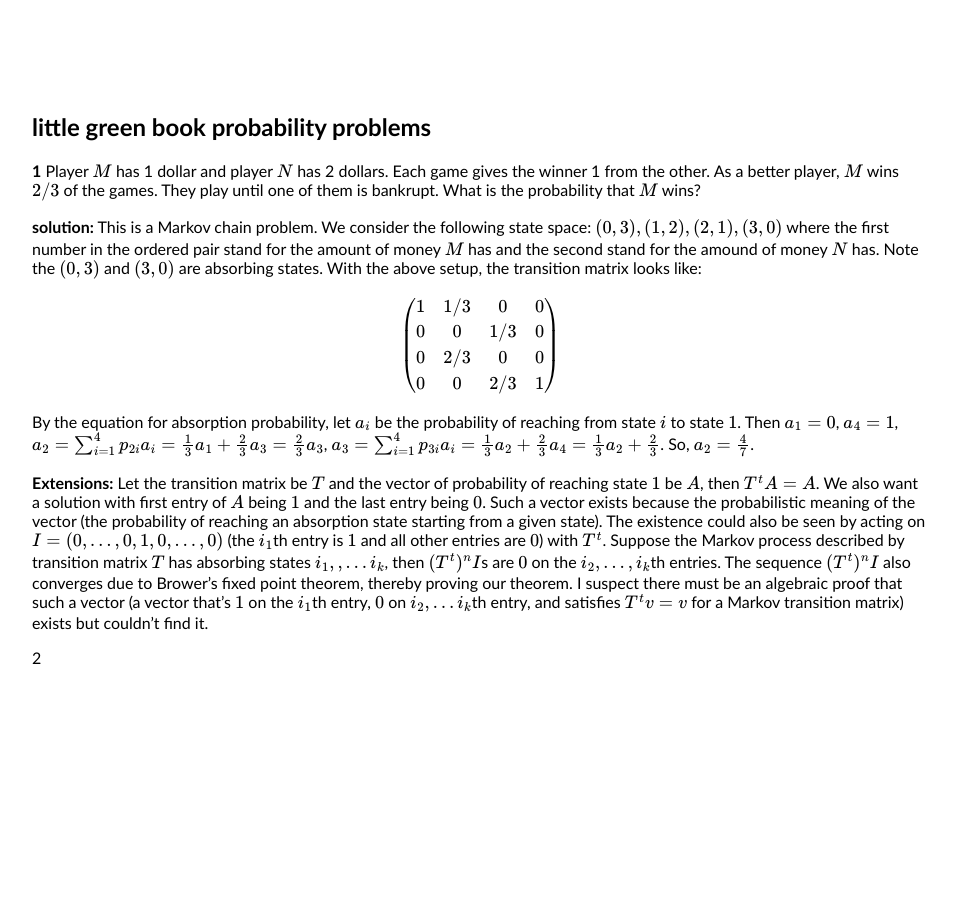
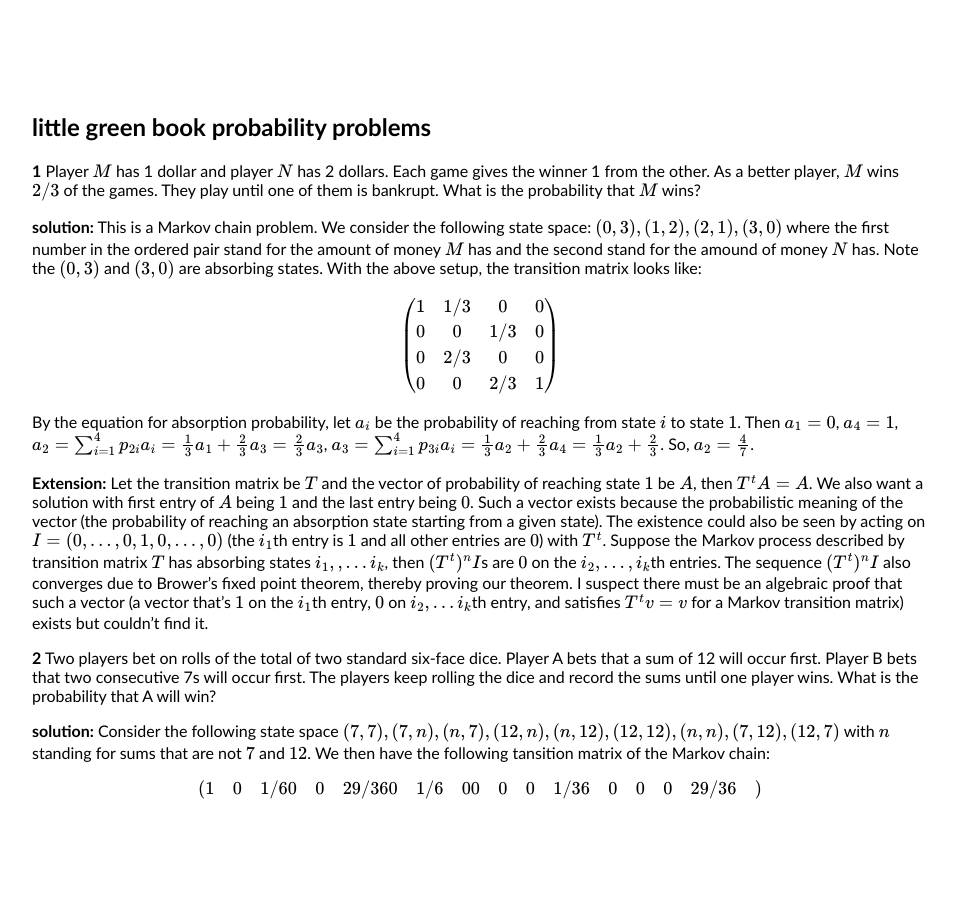
Before and after one commit to henryzhang11/questions-I-have, a Jekyll site: the page built from _posts/2023-08-20-little-green-book-probability-problems.md, in a window 1280 px wide. Shown: the whole page, without its empty margins (160-1116 px from the left). Built offline with Jekyll 4.4.1, drawn with Linux system fonts in a browser that asks for light colours; formulas are drawn with MathJax 3.

Commit message:
Update 2023-08-20-little-green-book-probability-problems.md

```diff
--- a/_posts/2023-08-20-little-green-book-probability-problems.md
+++ b/_posts/2023-08-20-little-green-book-probability-problems.md
@@ -18,6 +18,20 @@ $$
 
 By the equation for absorption probability, let $a_i$ be the probability of reaching from state $i$ to state $1$. Then $a_1=0$, $a_4=1$, $a_2=\sum_{i=1}^4 p_{2i}a_i=\frac{1}{3}a_1+\frac{2}{3}a_3=\frac{2}{3}a_3$, $a_3=\sum_{i=1}^4 p_{3i}a_i=\frac{1}{3}a_2+\frac{2}{3}a_4=\frac{1}{3}a_2+\frac{2}{3}$. So, $a_2=\frac{4}{7}$.
 
-__Extensions:__ Let the transition matrix be $T$ and the vector of probability of reaching state $1$ be $A$, then $T^tA=A$. We also want a solution with first entry of $A$ being $1$ and the last entry being $0$. Such a vector exists because the probabilistic meaning of the vector (the probability of reaching an absorption state starting from a given state). The existence could also be seen by acting on $I=(0,...,0,1,0,...,0)$ (the $i_1$th entry is $1$ and all other entries are $0$) with $T^t$. Suppose the Markov process described by transition matrix $T$ has absorbing states $i_1, ,...i_k$, then $(T^t)^nI$s are $0$ on the $i_2,...,i_k$th entries. The sequence $(T^t)^nI$ also converges due to Brower's fixed point theorem, thereby proving our theorem. I suspect there must be an algebraic proof that such a vector (a vector that's $1$ on the $i_1$th entry, $0$ on $i_2,...i_k$th entry, and satisfies $T^tv=v$ for a Markov transition matrix) exists but couldn't find it.
+__Extension:__ Let the transition matrix be $T$ and the vector of probability of reaching state $1$ be $A$, then $T^tA=A$. We also want a solution with first entry of $A$ being $1$ and the last entry being $0$. Such a vector exists because the probabilistic meaning of the vector (the probability of reaching an absorption state starting from a given state). The existence could also be seen by acting on $I=(0,...,0,1,0,...,0)$ (the $i_1$th entry is $1$ and all other entries are $0$) with $T^t$. Suppose the Markov process described by transition matrix $T$ has absorbing states $i_1, ,...i_k$, then $(T^t)^nI$s are $0$ on the $i_2,...,i_k$th entries. The sequence $(T^t)^nI$ also converges due to Brower's fixed point theorem, thereby proving our theorem. I suspect there must be an algebraic proof that such a vector (a vector that's $1$ on the $i_1$th entry, $0$ on $i_2,...i_k$th entry, and satisfies $T^tv=v$ for a Markov transition matrix) exists but couldn't find it.
 
-2
+__2__ Two players bet on rolls of the total of two standard six-face dice. Player A bets that a sum of 12 will occur first. Player B bets that two consecutive 7s will occur first. The players keep rolling the dice and record the sums until one player wins. What is the probability that A will win?
+
+__solution:__ Consider the following state space $(7,7),(7,n),(n,7),(12,n),(n,12),(12,12),(n,n),(7,12),(12,7)$ with $n$ standing for sums that are not $7$ and $12$. We then have the following tansition matrix of the Markov chain:
+
+$$
+\begin{pmatrix}
+1 & 0    & 1/6
+0 & 0    & 29/36
+0 & 1/6  & 0
+0 & 0    &
+0 & 1/36 &
+0 & 0    &
+0 & 29/36&
+\end{pmatrix}
+$$
```
